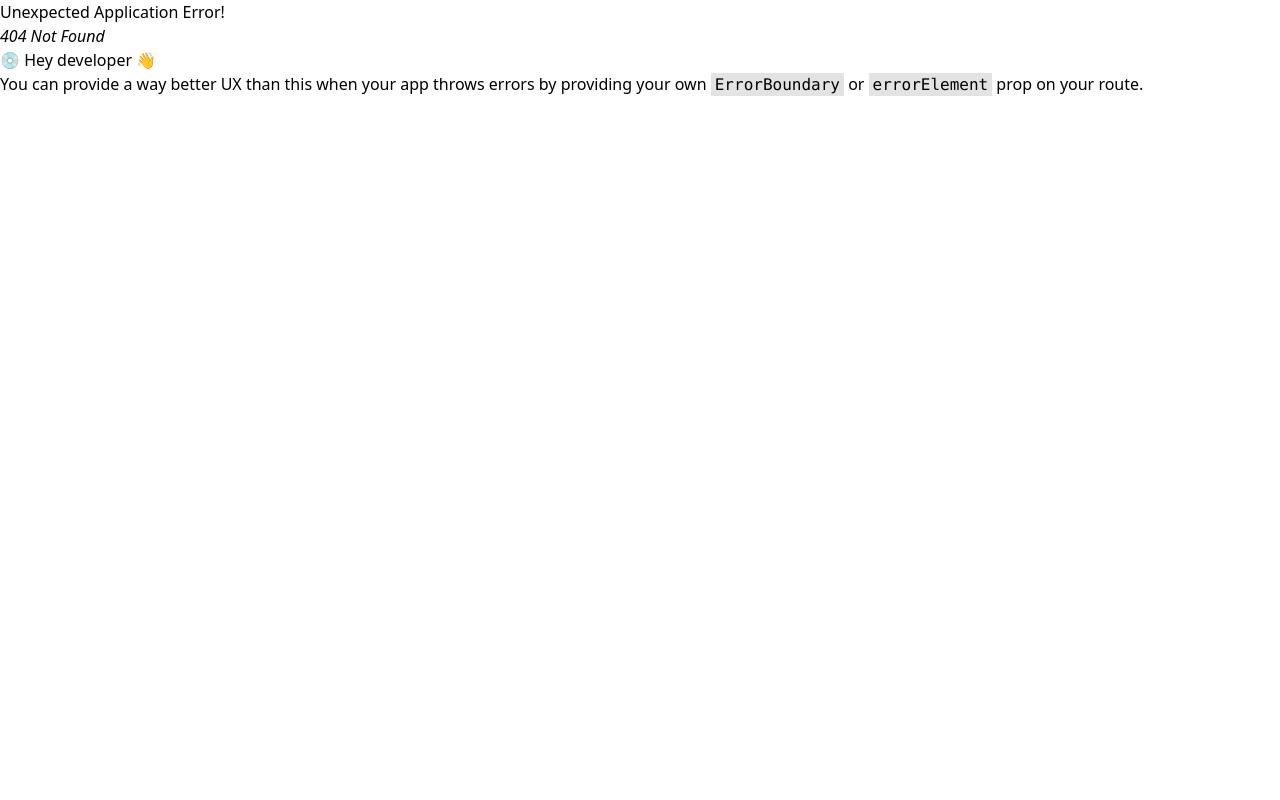
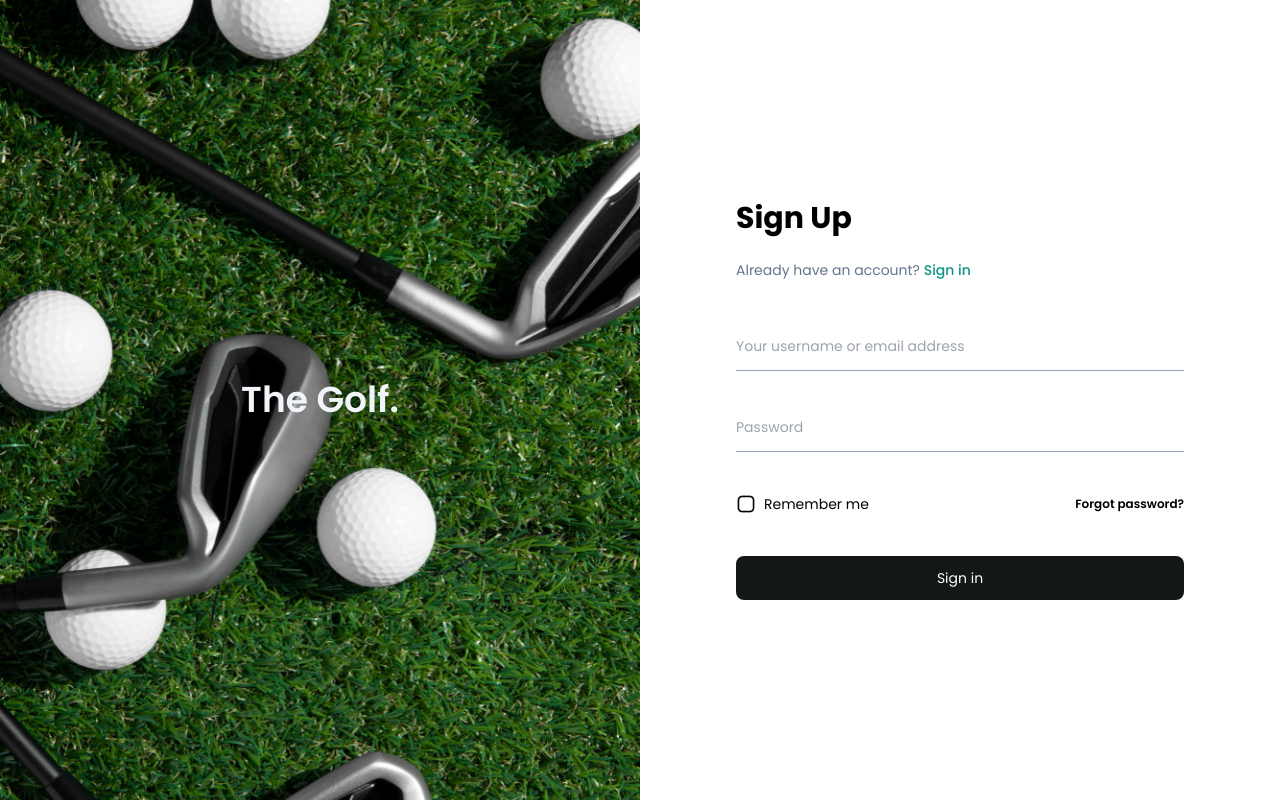
Before and after one commit to torikallcode/Golf-Ecommerce, a React (Vite) app: page /SignUp in a window 1280 px wide. Before the commit this address had no page. Built offline with nearby package versions, Linux system fonts and the light colour scheme.

Commit message:
commit sign up ongoing1

```diff
--- /dev/null
+++ b/src/Pages/SignUpPage.jsx
@@ -0,0 +1,10 @@
+import React from "react";
+import { SignUpLayout } from "../components/Layouts/SignUpLayout";
+
+export const SignUpPage = () => {
+  return (
+    <div className="section w-full h-[100dvh] bg-teal-500 flex flex-col lg:flex-row justify-center items-center">
+      <SignUpLayout></SignUpLayout>
+    </div>
+  );
+};
--- a/src/components/Fragments/TextSignin.jsx
+++ b/src/components/Fragments/TextSignin.jsx
@@ -2,11 +2,11 @@ import React from 'react'
 import { TextTitle } from '../Elements/Text/TextTitle'
 import { TextParaf } from '../Elements/Text/TextParaf'
 
-export const TextSignin = () => {
+export const TextSignin = ({ text, Ptext, Ctext }) => {
   return (
     <div className="flex flex-col mb-8">
-      <TextTitle text="Sign in"></TextTitle>
-      <TextParaf Ptext="Don’t have an accout yet? " Ctext="Sign up" ></TextParaf>
+      <TextTitle text={text}></TextTitle>
+      <TextParaf Ptext={Ptext} Ctext={Ctext} ></TextParaf>
     </div>
   )
 }
--- /dev/null
+++ b/src/components/Layouts/SignUpLayout.jsx
@@ -0,0 +1,28 @@
+import { ButtonLogin } from "../Elements/Button/ButtonLogin"
+import { FormLogin } from "../Fragments/FormLogin"
+import { ReFor } from "../Fragments/ReFor"
+import { TextSignin } from "../Fragments/TextSignin"
+import { Link } from "react-router-dom"
+
+export const SignUpLayout = () => {
+  return (<>
+    {/* Top */}
+    <div className="w-full h-[45%] lg:h-full bg-primary-0">
+      <div className="bg-cover w-full h-full flex justify-center items-center" style={{ backgroundImage: `url(./img/golf-balls-arrangement-still-life.jpg)` }}>
+        <h1 className="text-3xl font-utama text-slate-100 font-semibold sm:text-4xl">The Golf.</h1>
+      </div>
+    </div>
+    {/* Bottom */}
+    <div className="w-full h-[55%] lg:h-full bg-white  flex justify-center items-center">
+      <main className="bg-white grid grid-cols-1 content-between w-full h-full lg:max-w-md lg:max-h-[30rem] xl:max-w-lg px-8 py-10">
+        <TextSignin text="Sign Up" Ptext="Already have an account? " Ctext="Sign in" />
+        <FormLogin />
+        <ReFor />
+        <Link to={"/"}>
+          <ButtonLogin text="Sign in" />
+        </Link>
+      </main>
+    </div>
+  </>
+  )
+}
--- a/src/main.jsx
+++ b/src/main.jsx
@@ -3,6 +3,7 @@ import ReactDOM from 'react-dom/client'
 import './index.css'
 import { createBrowserRouter, RouterProvider } from 'react-router-dom'
 import { LoginPage } from './Pages/LoginPage'
+import { SignUpPage } from './Pages/SignUpPage'
 
 const router = createBrowserRouter([
   {
@@ -12,6 +13,10 @@ const router = createBrowserRouter([
   {
     path: "/Login",
     element: <LoginPage></LoginPage>
+  },
+  {
+    path: "/SignUp",
+    element: <SignUpPage></SignUpPage>
   }
 ])
 
```
